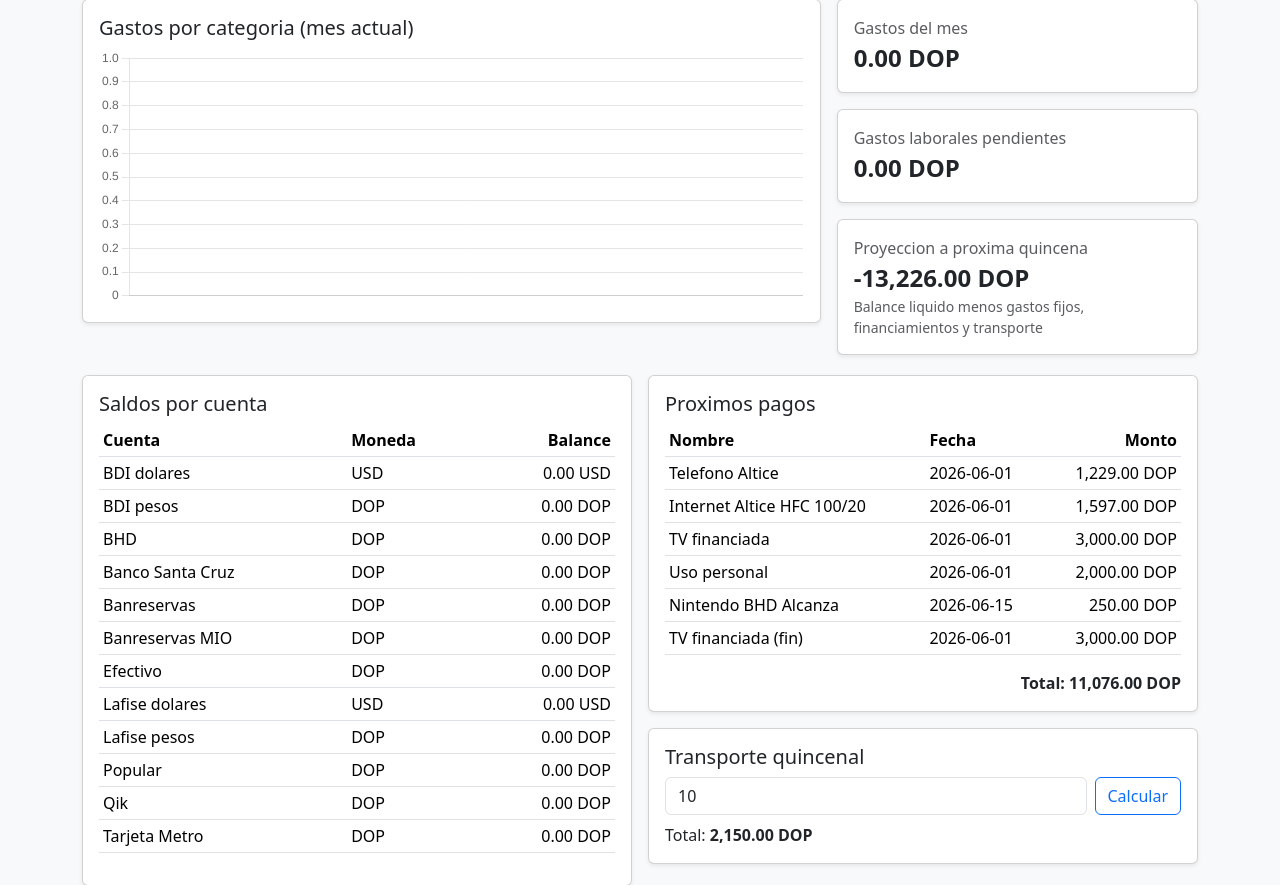
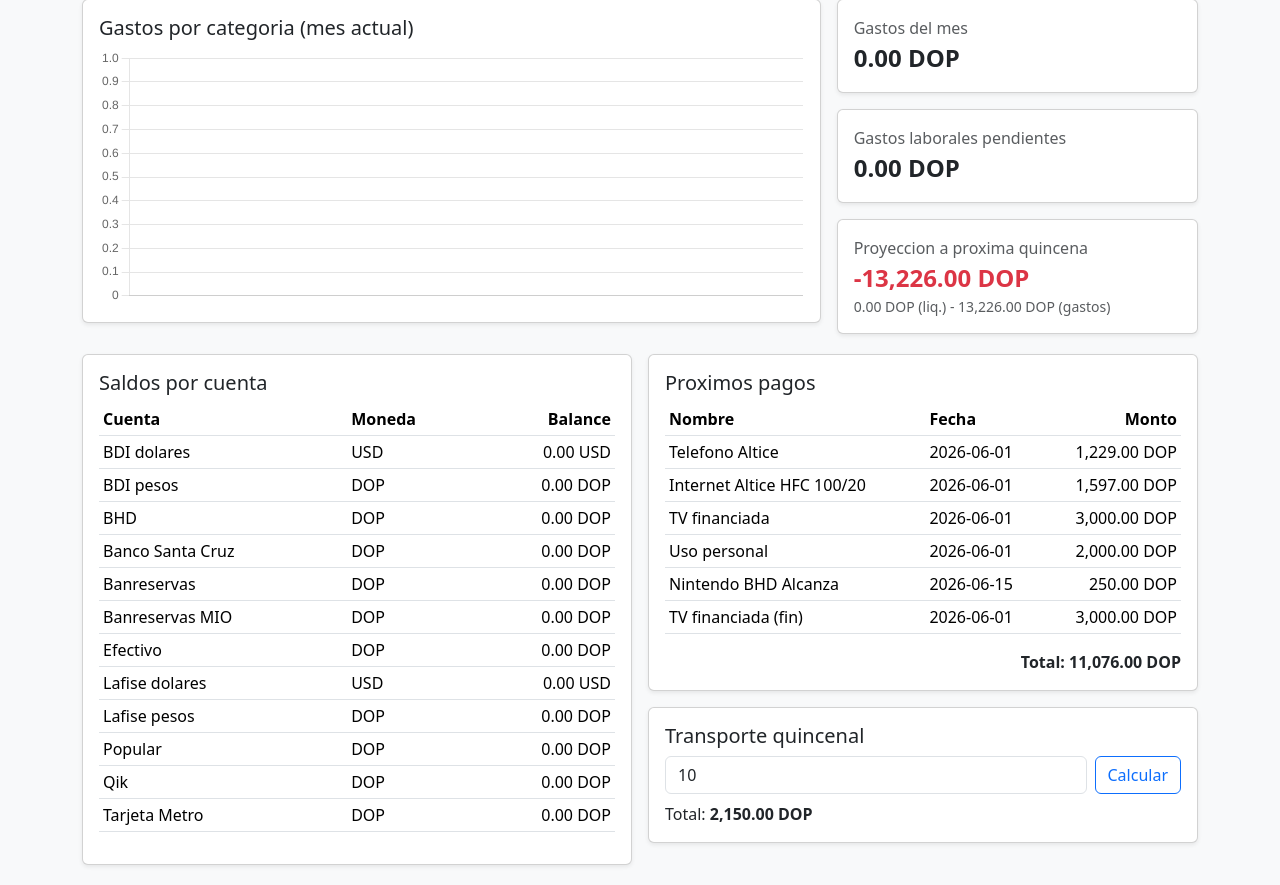
Before and after one commit to CarlosGTI001/MonetarySupport, a PHP site: page / in a window 1280 px wide. Shown: the part 195-1080 px from the top of the page. Run offline with PHP 8.4, Linux system fonts and the light colour scheme.

Commit message:
docs: improve projection card clarity with detailed breakdown and color coding

```diff
--- a/app/controllers/DashboardController.php
+++ b/app/controllers/DashboardController.php
@@ -72,6 +72,7 @@ class DashboardController extends Controller
             'totals' => $totals,
             'cash' => $cash,
             'savings' => $savings,
+            'spendableDop' => $spendableDop,
             'monthlyExpenses' => $monthlyExpenses,
             'pendingWork' => $pendingWork,
             'upcomingFixed' => $upcomingFixed,
--- a/app/views/dashboard/index.php
+++ b/app/views/dashboard/index.php
@@ -58,8 +58,11 @@
         <div class="card shadow-sm">
             <div class="card-body">
                 <div class="text-muted">Proyeccion a proxima quincena</div>
-                <div class="fs-4 fw-bold"><?= format_money($projection, 'DOP') ?></div>
-                <div class="small text-muted">Balance liquido menos gastos fijos, financiamientos y transporte</div>
+                <div class="fs-4 fw-bold <?= $projection < 0 ? 'text-danger' : 'text-success' ?>"><?= format_money($projection, 'DOP') ?></div>
+                <div class="small text-muted">
+                    <?= format_money($spendableDop, 'DOP') ?> (liq.) -
+                    <?= format_money($upcomingTotal + $transportQuincenal, 'DOP') ?> (gastos)
+                </div>
             </div>
         </div>
     </div>
```
